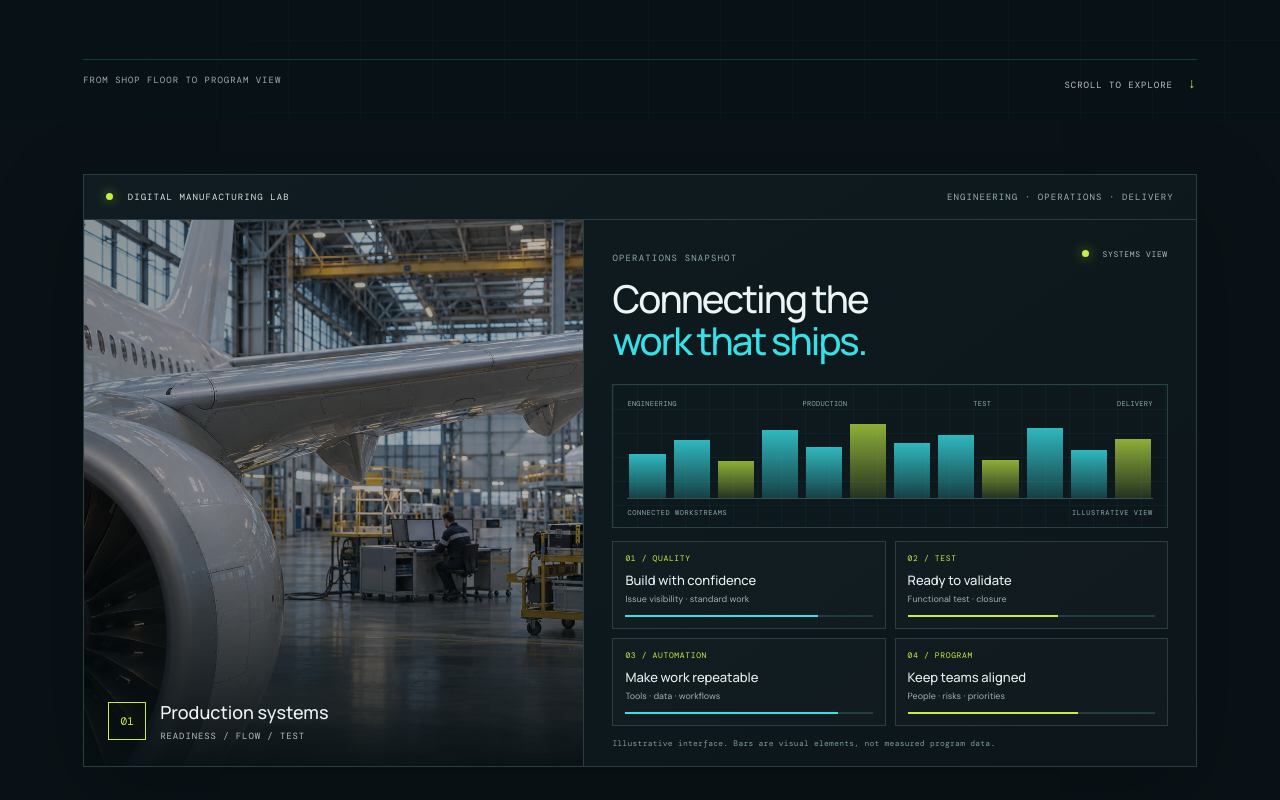
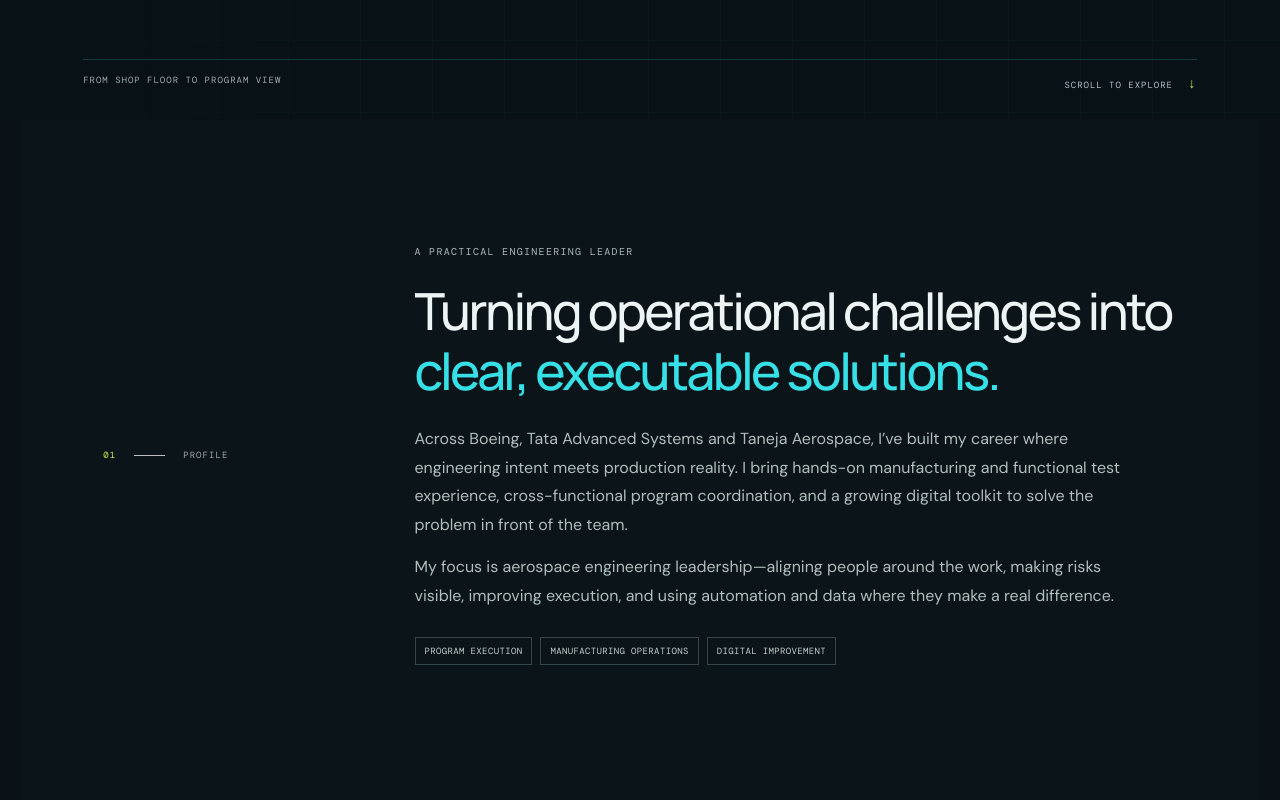
Before and after one commit to ijalabr/Balaji-Balu, a plain HTML site: page index.html in a window 1280 px wide. Shown: the part 680-1480 px from the top of the page. Drawn offline with nearby package versions, Linux system fonts and the light colour scheme.

Commit message:
Restore portfolio first version

```diff
--- a/index.html
+++ b/index.html
@@ -28,43 +28,16 @@
       <div class="hero-grid" aria-hidden="true"></div>
       <div class="hero-copy">
         <p class="eyebrow"><span class="status-dot"></span> AEROSPACE · MANUFACTURING · PROGRAM DELIVERY</p>
-        <h1>Digital manufacturing<br>for aerospace <em>programs.</em></h1>
+        <h1>Engineering complex work.<br><em>Making it work better.</em></h1>
         <p class="hero-lede">I connect engineering, manufacturing, quality and technology to move aerospace programs forward—from production readiness and functional test to automation and continuous improvement.</p>
         <div class="hero-actions"><a class="button button-primary" href="#impact">Explore my work <span>↓</span></a><a class="button button-quiet" href="assets/Balaji_Balu_Program_Manager_Resume.pdf" download>Download resume <span>↗</span></a></div>
         <div class="hero-meta"><span>CHENNAI, INDIA</span><span class="meta-rule"></span><span>OPEN TO RELOCATION</span><span class="meta-rule"></span><span>14+ YEARS IN AEROSPACE</span></div>
       </div>
       <div class="hero-visual" aria-hidden="true">
-        <img class="hero-photo" src="assets/aircraft-manufacturing.jpg" alt="Unbranded passenger aircraft in an assembly hangar" fetchpriority="high">
-        <div class="visual-caption"><span>01 / 03</span><span>BUILD · TEST · IMPROVE</span></div>
+        <img class="hero-photo" src="assets/hero-hangar.jpg" alt="" fetchpriority="high">
+        <div class="visual-caption"><span>01 / 03</span><span>DESIGN · BUILD · VALIDATE</span></div>
       </div>
       <div class="hero-bottom"><span>FROM SHOP FLOOR TO PROGRAM VIEW</span><a href="#profile" aria-label="Scroll to profile">SCROLL TO EXPLORE <b>↓</b></a></div>
-    </section>
-
-    <section class="lab-section" aria-label="Digital manufacturing lab overview">
-      <div class="lab-shell">
-        <div class="lab-topline"><span><i></i> DIGITAL MANUFACTURING LAB</span><span>ENGINEERING · OPERATIONS · DELIVERY</span></div>
-        <div class="lab-grid">
-          <div class="lab-visual">
-            <img src="assets/aircraft-manufacturing.jpg" alt="Aircraft assembly work in a modern hangar" loading="lazy">
-            <div class="lab-visual-label"><span>01</span><div><strong>Production systems</strong><small>READINESS / FLOW / TEST</small></div></div>
-          </div>
-          <div class="lab-dashboard">
-            <div class="dashboard-head"><div><span class="dashboard-kicker">OPERATIONS SNAPSHOT</span><h2>Connecting the<br><em>work that ships.</em></h2></div><span class="live-mark"><i></i> SYSTEMS VIEW</span></div>
-            <div class="signal-chart" aria-label="Illustrative process flow visualization">
-              <div class="chart-labels"><span>ENGINEERING</span><span>PRODUCTION</span><span>TEST</span><span>DELIVERY</span></div>
-              <div class="chart-bars" aria-hidden="true"><span style="--bar:55%"></span><span style="--bar:72%"></span><span style="--bar:46%"></span><span style="--bar:84%"></span><span style="--bar:63%"></span><span style="--bar:92%"></span><span style="--bar:68%"></span><span style="--bar:78%"></span><span style="--bar:48%"></span><span style="--bar:87%"></span><span style="--bar:60%"></span><span style="--bar:73%"></span></div>
-              <div class="chart-caption"><span>CONNECTED WORKSTREAMS</span><span>ILLUSTRATIVE VIEW</span></div>
-            </div>
-            <div class="lab-status-grid">
-              <div class="lab-status"><span>01 / QUALITY</span><strong>Build with confidence</strong><small>Issue visibility · standard work</small><b><i style="--fill:78%"></i></b></div>
-              <div class="lab-status"><span>02 / TEST</span><strong>Ready to validate</strong><small>Functional test · closure</small><b><i style="--fill:61%"></i></b></div>
-              <div class="lab-status"><span>03 / AUTOMATION</span><strong>Make work repeatable</strong><small>Tools · data · workflows</small><b><i style="--fill:86%"></i></b></div>
-              <div class="lab-status"><span>04 / PROGRAM</span><strong>Keep teams aligned</strong><small>People · risks · priorities</small><b><i style="--fill:69%"></i></b></div>
-            </div>
-            <p class="lab-note">Illustrative interface. Bars are visual elements, not measured program data.</p>
-          </div>
-        </div>
-      </div>
     </section>
 
     <section class="section intro-section" id="profile">
```
